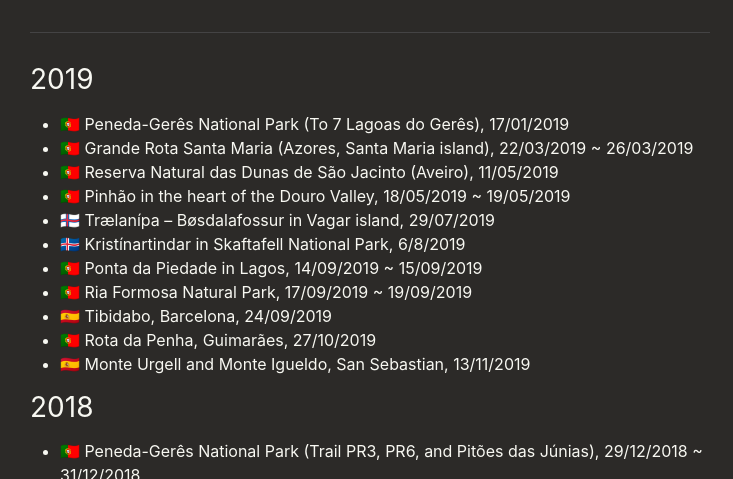
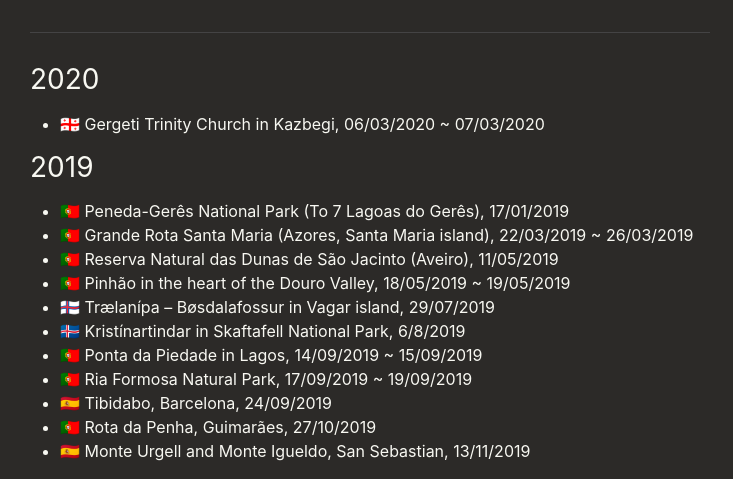
Before and after one commit to pixyzehn/pixyzehn.com, a Jekyll site: the page built from pages/trekking.md, in a window 1280 px wide and 900 px high, cut to the strip 421-900 px from the top of the window. Shown: the whole strip, without its empty margins (270-1003 px from the left). Built offline with Jekyll 4.4.1, drawn with Linux system fonts in a browser that asks for light colours; nearby versions of some CDN libraries; library files that are not in the unit come from our copies.

Commit message:
Update page

```diff
--- a/pages/trekking.md
+++ b/pages/trekking.md
@@ -7,6 +7,10 @@ permalink: /trekking/
 {% include map.html %}
 
 ---
+
+## 2020
+
+- 🇬🇪 Gergeti Trinity Church in Kazbegi, 06/03/2020 ~ 07/03/2020
 
 ## 2019
 
```
